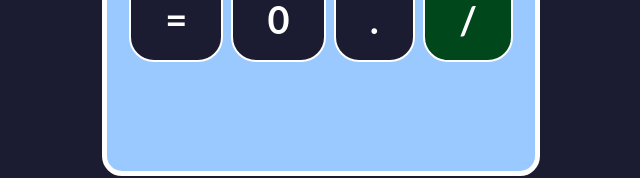
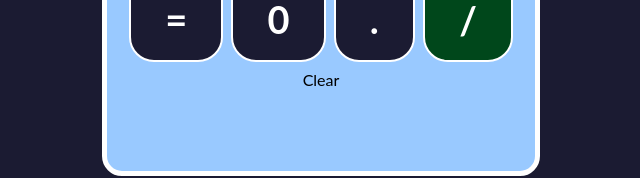
Before and after one commit to flportilla/calc, a React (Create React App) app: page / in a window 1280 px wide. Shown: the part 581-759 px from the top of the page, without its empty margins (319-959 px from the left). Built offline with nearby package versions, Linux system fonts and the light colour scheme; the HTML template or start-up script is replaced by a standard one.

Commit message:
Add clear button

```diff
--- a/src/App.js
+++ b/src/App.js
@@ -2,6 +2,7 @@ import '../src/styles/App.css';
 import freeCodeCampLogo from '../src/img/freecodecamp-logo.png';
 import Button from './components/Button';
 import Screen from './components/Screen';
+import ClearButton from './components/ClearButton';
 
 function App() {
   return (
@@ -44,7 +45,11 @@ function App() {
           <Button>/</Button>
         </div>
 
-        <div className='row'></div>
+        <div className='row'>
+          <ClearButton>
+            Clear
+          </ClearButton>
+        </div>
       </div>
     </div>
   );
--- /dev/null
+++ b/src/components/ClearButton.jsx
@@ -0,0 +1,13 @@
+import React from 'react'
+
+function ClearButton({ children }) {
+  return (
+    <div
+      className='clear_button'
+    >
+      {children}
+    </div>
+  )
+}
+
+export default ClearButton
```
